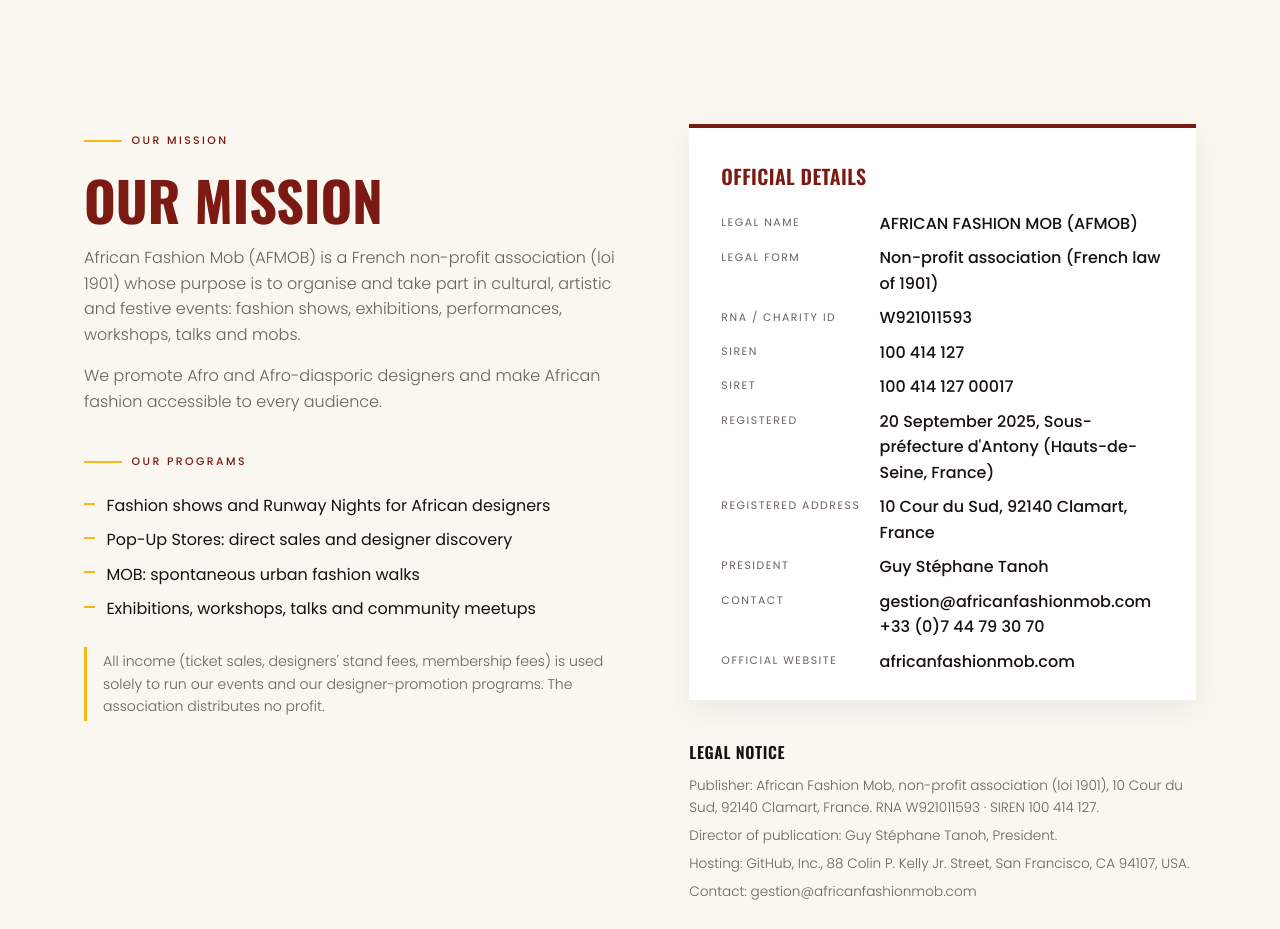
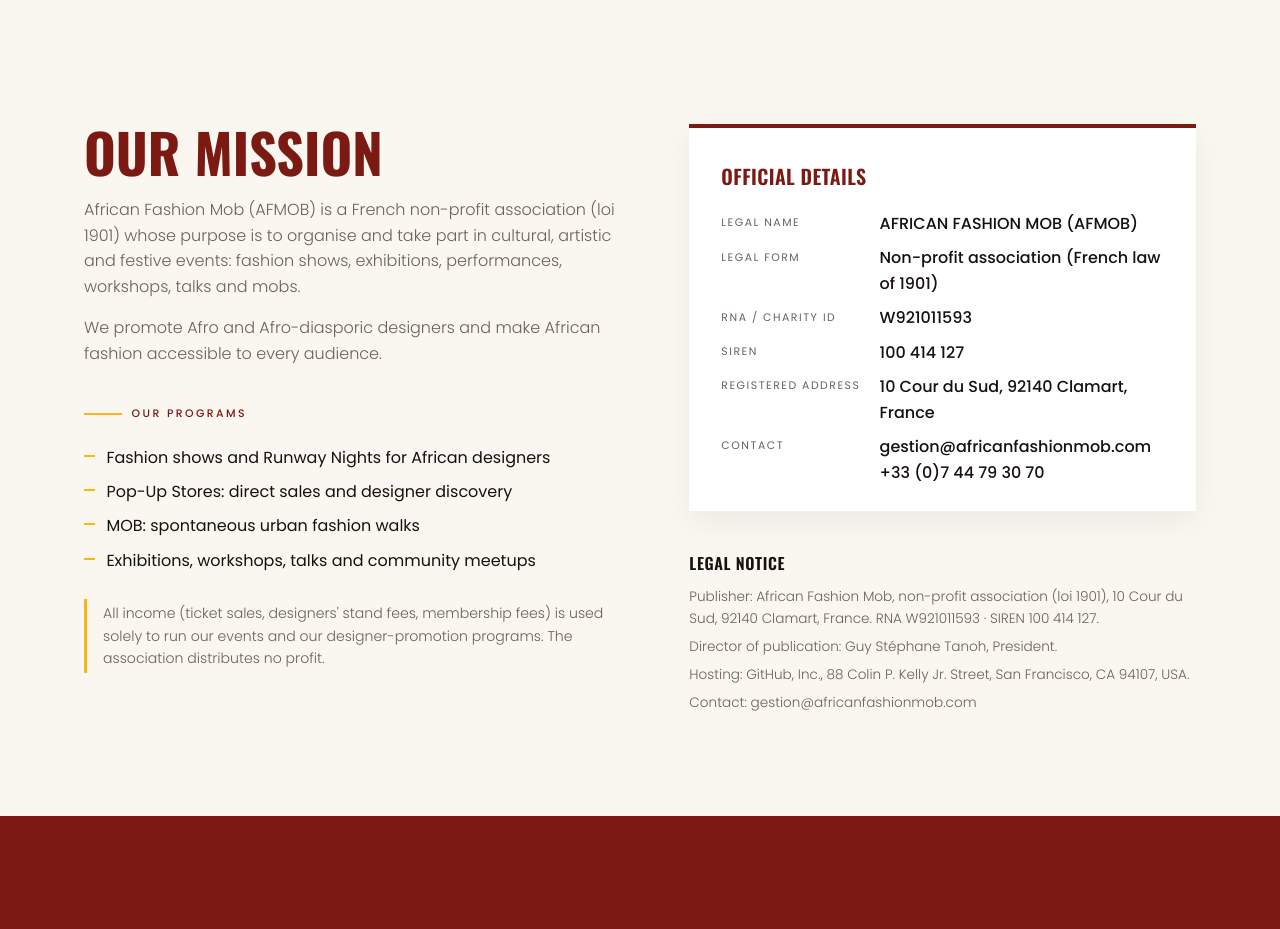
Before and after one commit to GuitooStephan/afmob-site, a plain HTML site: page index.html in a window 1280 px wide. Shown: the part 7120-8049 px from the top of the page. Drawn offline with nearby package versions, Linux system fonts and the light colour scheme; a script that the page names is missing.

Commit message:
Trim official details to the essentials (name, legal form, RNA, SIREN, address, contact)
Co-Authored-By: Claude Opus 5.5 <noreply@anthropic.com>
Claude-Session: https://claude.ai/code/session_01JWX8zmcVqtC6LSrzzcBSt8

```diff
--- a/index.html
+++ b/index.html
@@ -585,7 +585,6 @@ footer{background:var(--noir);color:rgba(255,255,255,.65);padding:3.5rem 0 2rem;
   <div class="wrap">
     <div class="off-grid rv">
       <div class="off-mission">
-        <div class="eyebrow" style="color:var(--bordeaux)" data-fr="Notre mission" data-en="Our mission">Notre mission</div>
         <h2 data-fr="Notre mission" data-en="Our mission">Notre mission</h2>
         <p data-fr="African Fashion Mob (AFMOB) est une association à but non lucratif (loi 1901) qui a pour objet d'organiser et de participer à des évènements culturels, artistiques et festifs : défilés, expositions, spectacles, ateliers, conférences et mobs."
            data-en="African Fashion Mob (AFMOB) is a French non-profit association (loi 1901) whose purpose is to organise and take part in cultural, artistic and festive events: fashion shows, exhibitions, performances, workshops, talks and mobs.">African Fashion Mob (AFMOB) est une association à but non lucratif (loi 1901) qui a pour objet d'organiser et de participer à des évènements culturels, artistiques et festifs : défilés, expositions, spectacles, ateliers, conférences et mobs.</p>
@@ -609,12 +608,8 @@ footer{background:var(--noir);color:rgba(255,255,255,.65);padding:3.5rem 0 2rem;
             <dt data-fr="Forme juridique" data-en="Legal form">Forme juridique</dt><dd data-fr="Association loi 1901, à but non lucratif" data-en="Non-profit association (French law of 1901)">Association loi 1901, à but non lucratif</dd>
             <dt data-fr="N° RNA" data-en="RNA / Charity ID">N° RNA</dt><dd>W921011593</dd>
             <dt>SIREN</dt><dd>100 414 127</dd>
-            <dt>SIRET</dt><dd>100 414 127 00017</dd>
-            <dt data-fr="Déclaration" data-en="Registered">Déclaration</dt><dd data-fr="20 septembre 2025, Sous-préfecture d'Antony (Hauts-de-Seine)" data-en="20 September 2025, Sous-préfecture d'Antony (Hauts-de-Seine, France)">20 septembre 2025, Sous-préfecture d'Antony (Hauts-de-Seine)</dd>
             <dt data-fr="Siège social" data-en="Registered address">Siège social</dt><dd>10 Cour du Sud, 92140 Clamart, France</dd>
-            <dt data-fr="Président" data-en="President">Président</dt><dd>Guy Stéphane Tanoh</dd>
             <dt>Contact</dt><dd>gestion@africanfashionmob.com<br>+33 (0)7 44 79 30 70</dd>
-            <dt data-fr="Site officiel" data-en="Official website">Site officiel</dt><dd>africanfashionmob.com</dd>
           </dl>
         </div>
         <div class="off-legal" id="mentions-legales">
```
